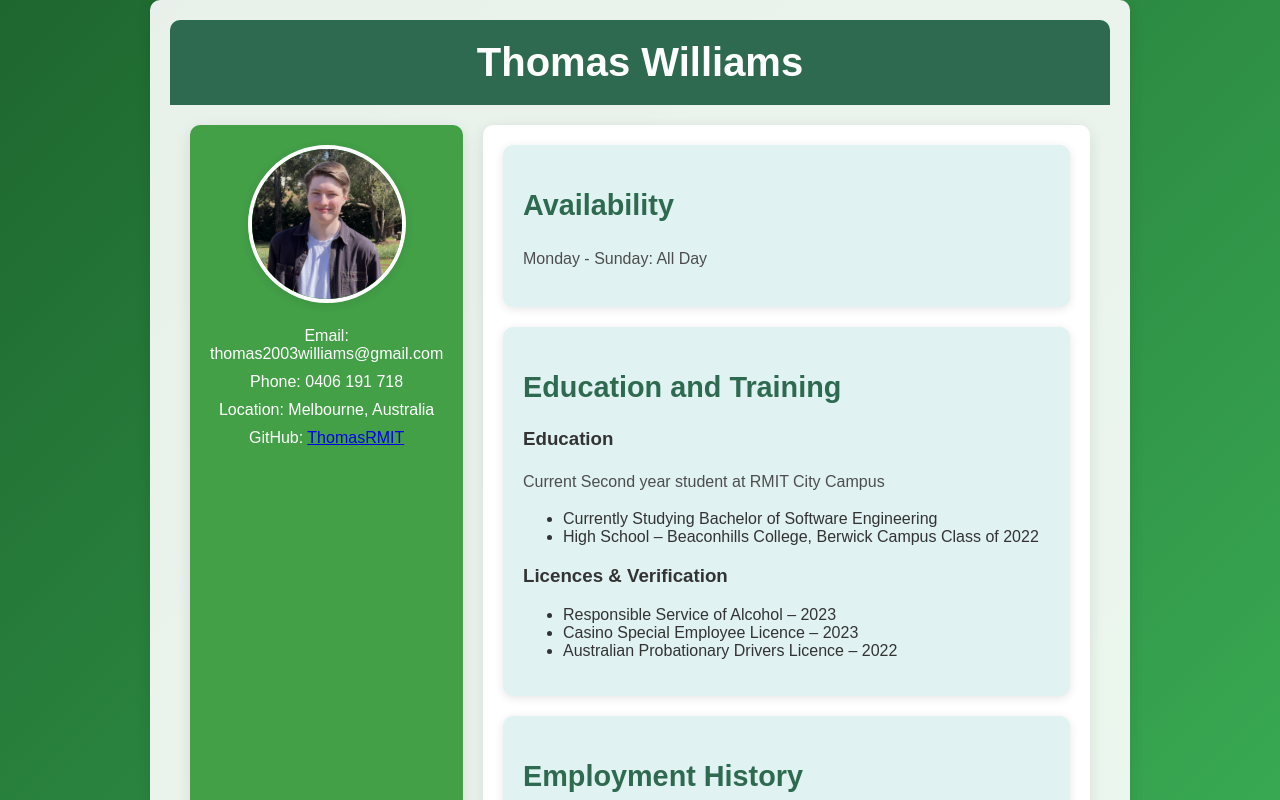
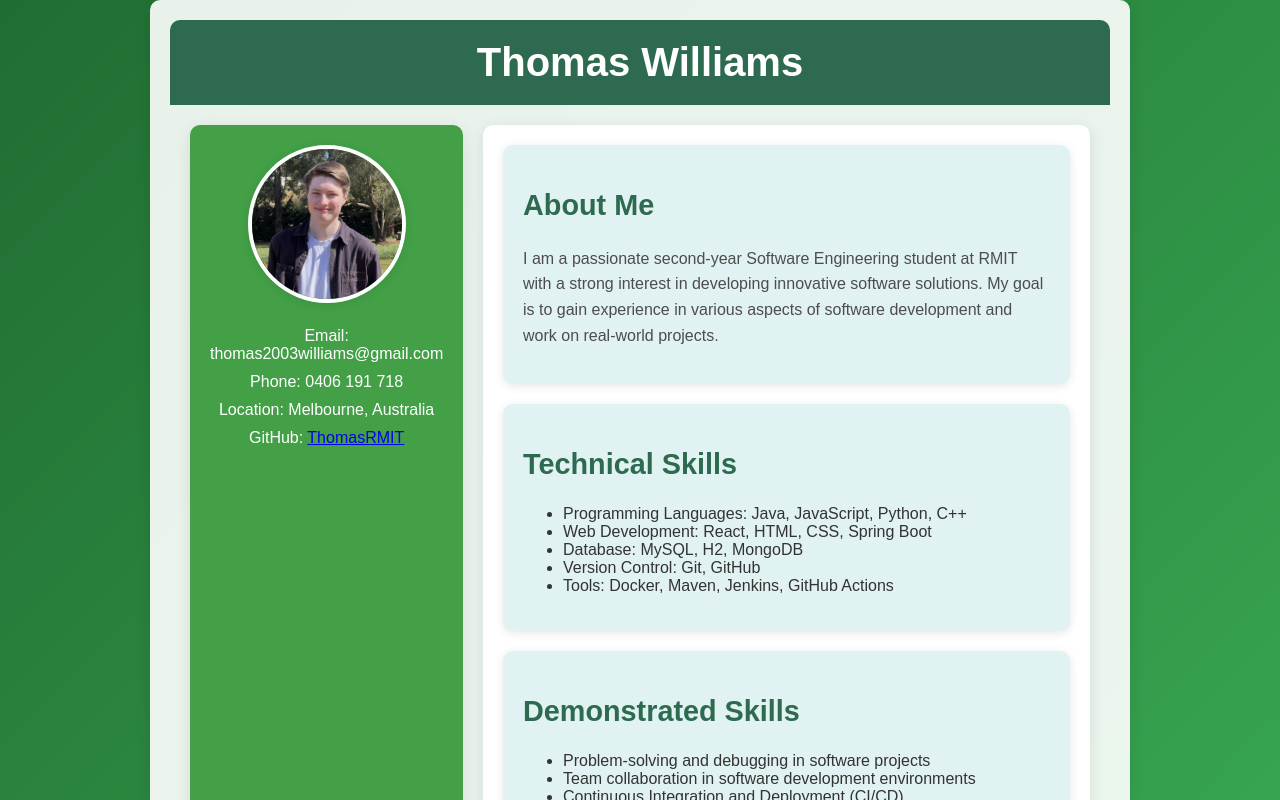
Before and after one commit to ThomasRMIT/personal-website, a React (Create React App) app: page / in a window 1280 px wide. Shown: the top 800 px of the page. Built offline with nearby package versions, Linux system fonts and the light colour scheme.

Commit message:
Added technical and demonstrated skills

```diff
--- a/src/App.js
+++ b/src/App.js
@@ -7,7 +7,6 @@ function App() {
 
   const handleScroll = () => {
     const scrollY = window.scrollY;
-    // Show the name in the sidebar when scrolled down by 200px
     setShowNameInSidebar(scrollY > 200);
   };
 
@@ -44,16 +43,58 @@ function App() {
               GitHub: <a href="https://github.com/ThomasRMIT" target="_blank" rel="noopener noreferrer">ThomasRMIT</a>
             </p>
           </div>
-
         </aside>
 
         {/* Main Content */}
         <main className="main-content">
-          {/* Availability */}
+
+          {/* About Me */}
           <section className="content-section content-container">
-            <h2>Availability</h2>
-            <p>Monday - Sunday: All Day</p>
+            <h2>About Me</h2>
+            <p>
+              I am a passionate second-year Software Engineering student at RMIT with a strong interest in
+              developing innovative software solutions. My goal is to gain experience in various aspects of software development and work on real-world projects.
+            </p>
           </section>
+
+          {/* Technical Skills */}
+          <section className="content-section content-container">
+            <h2>Technical Skills</h2>
+            <ul>
+              <li>Programming Languages: Java, JavaScript, Python, C++</li>
+              <li>Web Development: React, HTML, CSS, Spring Boot</li>
+              <li>Database: MySQL, H2, MongoDB</li>
+              <li>Version Control: Git, GitHub</li>
+              <li>Tools: Docker, Maven, Jenkins, GitHub Actions</li>
+            </ul>
+          </section>
+
+          {/* Demonstrated Skills */}
+          <section className="content-section content-container">
+            <h2>Demonstrated Skills</h2>
+            <ul>
+              <li>Problem-solving and debugging in software projects</li>
+              <li>Team collaboration in software development environments</li>
+              <li>Continuous Integration and Deployment (CI/CD)</li>
+              <li>Developing responsive and accessible web applications</li>
+            </ul>
+          </section>
+
+           {/*
+          <section className="content-section content-container">
+            <h2>Past Projects</h2>
+            <ul>
+              <li>
+                <strong>VetCare Web Application</strong> - Developed a veterinary clinic management system using Spring Boot, MySQL, and Docker.
+              </li>
+              <li>
+                <strong>Community Library System</strong> - Built a CRUD system for managing library books with a focus on MVC architecture.
+              </li>
+              <li>
+                <strong>Personal Portfolio Website</strong> - Created a personal website using React and GitHub Pages, showcasing my skills and projects.
+              </li>
+            </ul>
+          </section> */}
 
           {/* Education and Training */}
           <section className="content-section content-container">
@@ -73,9 +114,9 @@ function App() {
             </ul>
           </section>
 
-          {/* Employment History */}
+          {/* Employment */}
           <section className="content-section content-container">
-            <h2>Employment History</h2>
+            <h2>Employment</h2>
 
             <h3>Table Dealer – Crown Casino (May 2023 – Present)</h3>
             <p>Part Time Work</p>
@@ -101,6 +142,12 @@ function App() {
             <p>Volunteering</p>
             <p>Over an 18-week period, for 40-60 minutes a week, I volunteered for The Smith Family student2student peer support program in which I assisted in the learning improvement of students with reading difficulties. I underwent training by The Smith Family to help students develop reading confidence and skills through reading support methods. </p>
           </section>
+
+          {/* Availability */}
+          <section className="content-section content-container">
+            <h2>Availability</h2>
+            <p>Monday - Sunday: All Day</p>
+          </section>
         </main>
       </div>
 
```
